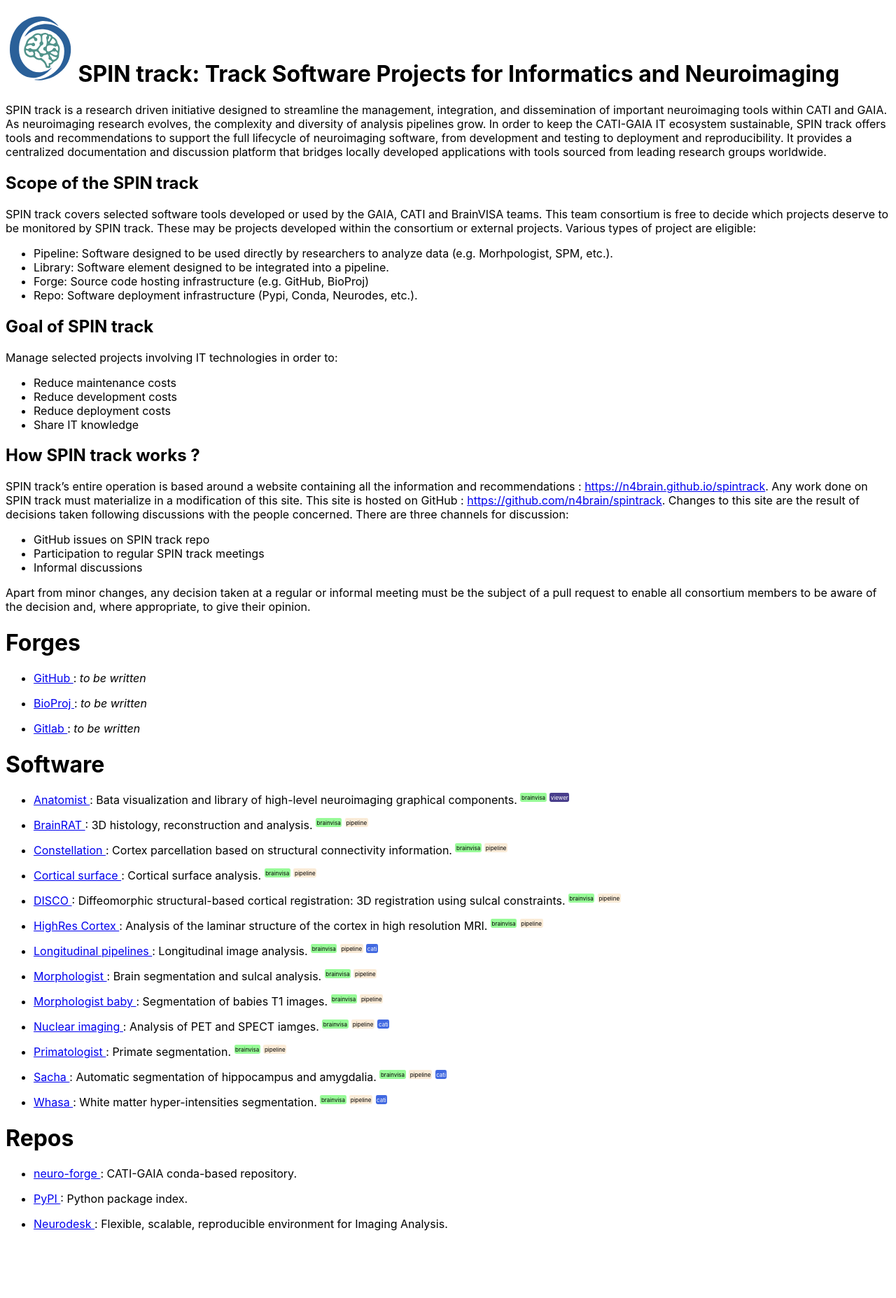
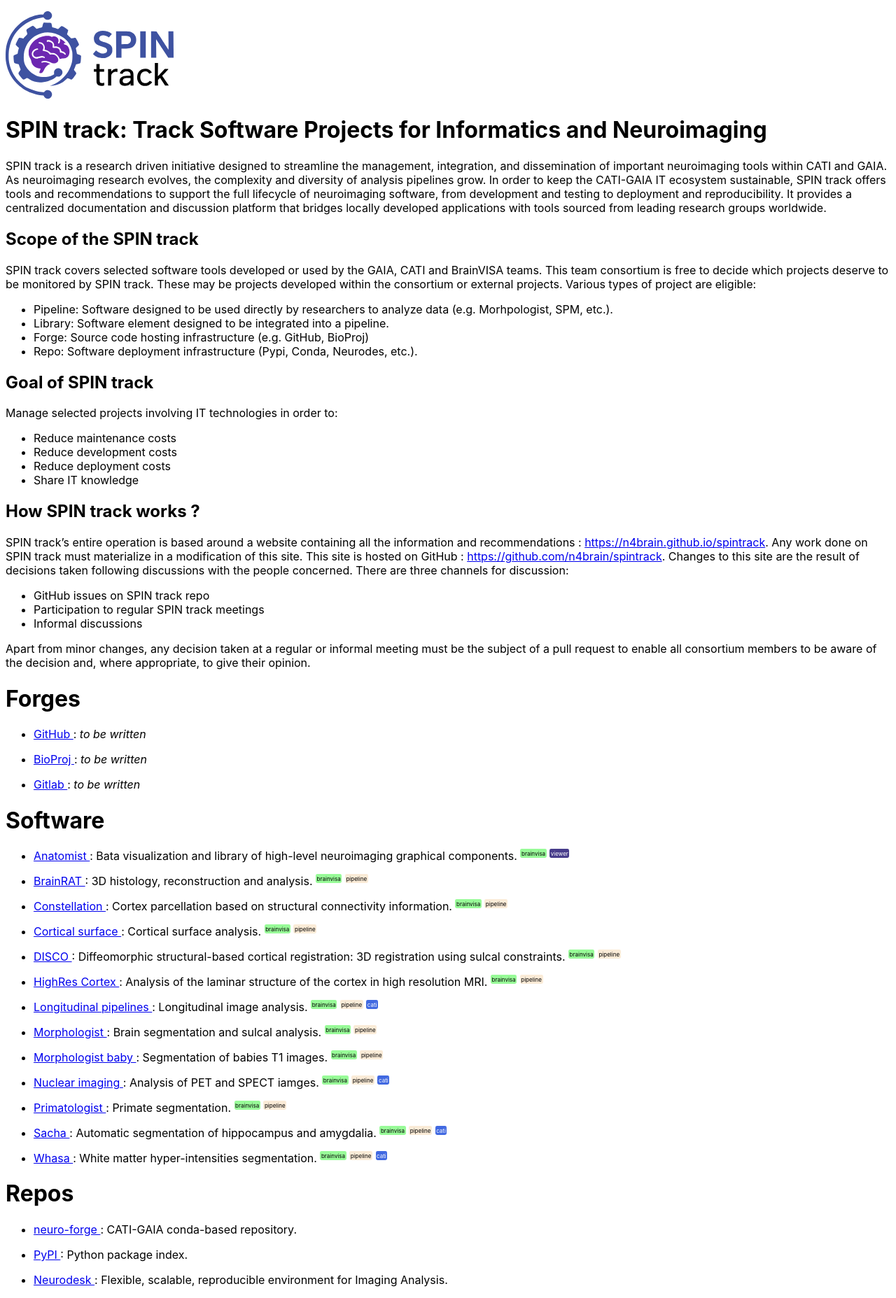
Before and after one commit to n4brain/spintrack, a Jekyll site: the page built from index.md, in a window 1280 px wide. Shown: the whole page at 70% size. Built offline with Jekyll 4.4.1, drawn with Linux system fonts in a browser that asks for light colours; before the commit the page ends 1775 px from its top, so only the background shows below that.

Commit message:
Changed logo and home page layout

```diff
--- a/index.md
+++ b/index.md
@@ -3,8 +3,9 @@ layout: default
 title: "SPIN"
 ---
 
+<img src="{{ "/assets/images/spintrack-text.svg" | absolute_url }}" alt="spin logo" style="width:15em;"/>
 
-# <img src="{{ "/assets/images/spin_logo.svg" | absolute_url }}" alt="spin logo" style="width:3em;"/> SPIN track: Track Software Projects for Informatics and Neuroimaging
+# SPIN track: Track Software Projects for Informatics and Neuroimaging
 
 
 SPIN track is a research driven initiative designed to streamline the management, integration, and dissemination of important neuroimaging tools within CATI and GAIA. As neuroimaging research evolves, the complexity and diversity of analysis pipelines grow. In order to keep the CATI-GAIA IT ecosystem sustainable, SPIN track offers tools and recommendations to support the full lifecycle of neuroimaging software, from development and testing to deployment and reproducibility. It provides a centralized documentation and discussion platform that bridges locally developed applications with tools sourced from leading research groups worldwide.
```
Also changed, not shown: assets/images/spin_logo.svg (deleted), assets/images/spintrack-text.svg (added), assets/images/spintrack.svg (added).
